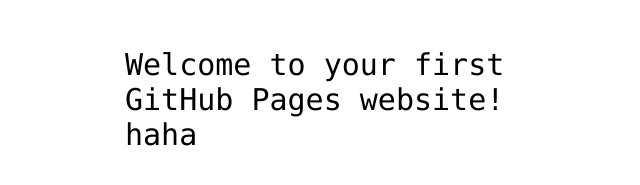
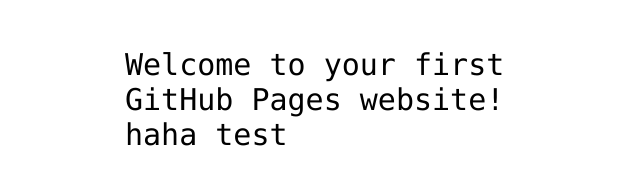
Before and after one commit to ppplalala-wh/hello-world, a plain HTML site: page index.html in a window 1280 px wide. Shown: the part 341-526 px from the top of the page, without its empty margins (315-955 px from the left). Drawn offline with Linux system fonts and the light colour scheme.

Commit message:
little change

```diff
--- a/index.html
+++ b/index.html
@@ -12,7 +12,7 @@
 <img src="https://octodex.github.com/images/daftpunktocat-thomas.gif" id="octocat" alt="octocat-gif" />
 
 <!-- Change this code here by copy and pasting your template on line 15 -->
-<p>Welcome to your first GitHub Pages website! haha</p>
+<p>Welcome to your first GitHub Pages website! haha test</p>
 
 </body>
 </html>
```
